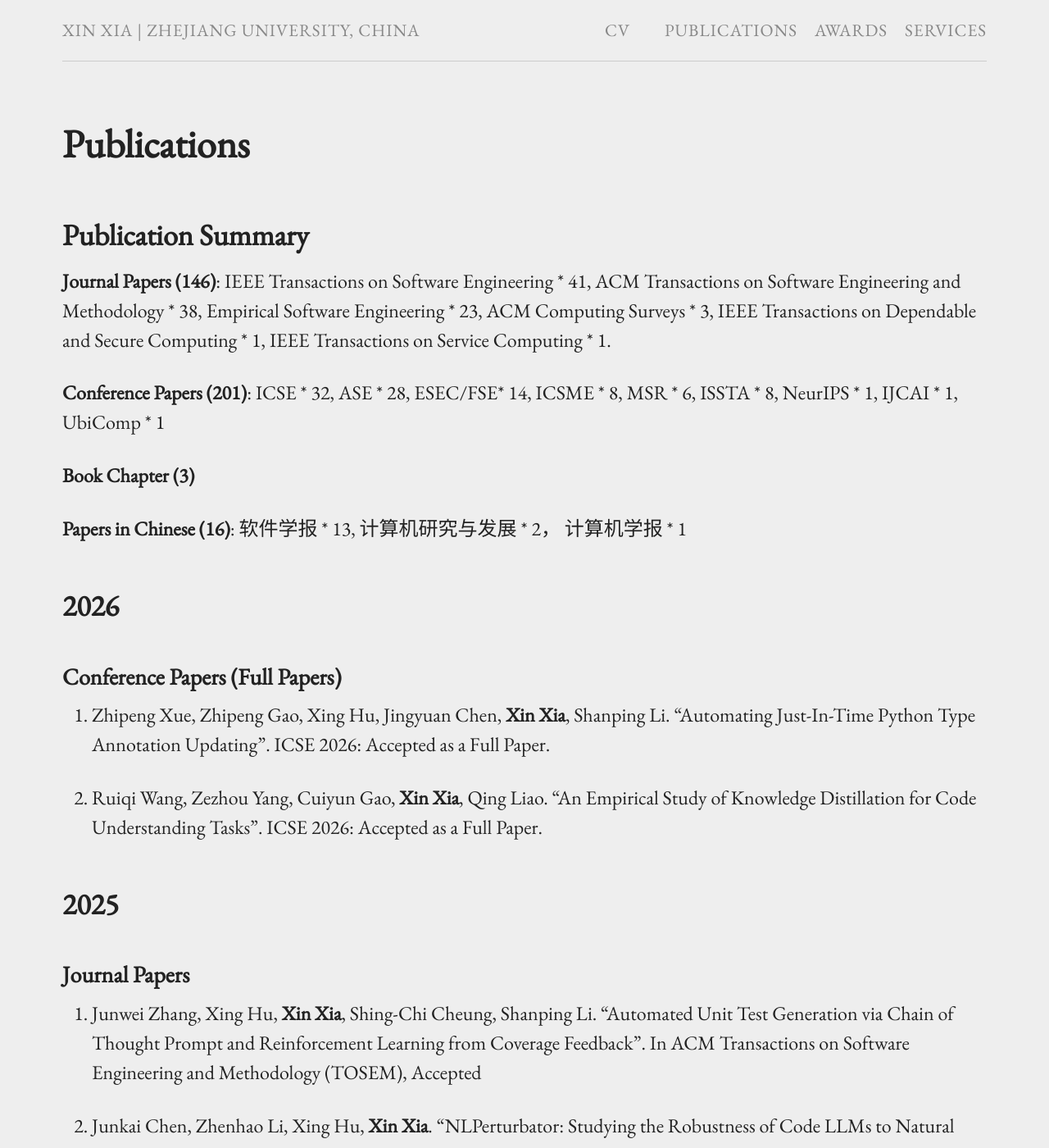
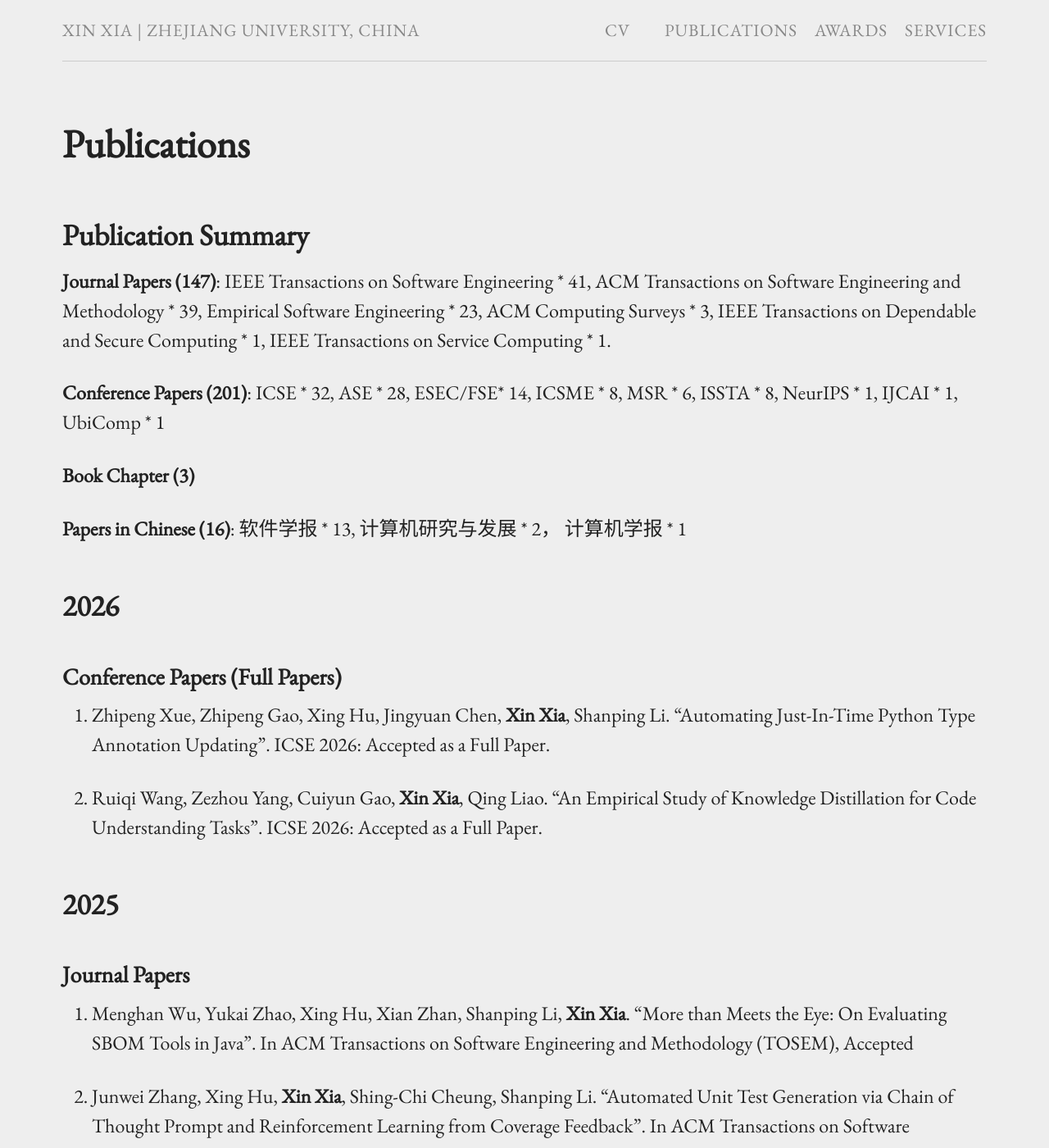
Before and after one commit to xin-xia/xin-xia.github.io, a Jekyll site: the page built from publication.md, in a window 1280 px wide and 1400 px high. Shown: the whole window at 82% size. Built offline with Jekyll 4.4.1, drawn with Linux system fonts in a browser that asks for light colours.

Commit message:
Update publication.md

```diff
--- a/publication.md
+++ b/publication.md
@@ -6,7 +6,7 @@ permalink: /publication/
 
 ## Publication Summary
 
-<strong>Journal Papers (146)</strong>: IEEE Transactions on Software Engineering * 41,  ACM Transactions on Software Engineering and Methodology * 38, Empirical Software Engineering * 23,  ACM Computing Surveys * 3, IEEE  Transactions on Dependable and Secure Computing * 1, IEEE Transactions on Service Computing * 1.
+<strong>Journal Papers (147)</strong>: IEEE Transactions on Software Engineering * 41,  ACM Transactions on Software Engineering and Methodology * 39, Empirical Software Engineering * 23,  ACM Computing Surveys * 3, IEEE  Transactions on Dependable and Secure Computing * 1, IEEE Transactions on Service Computing * 1.
 
 <strong>Conference Papers (201)</strong>: ICSE * 32, ASE * 28, ESEC/FSE* 14, ICSME * 8, MSR * 6,  ISSTA * 8, NeurIPS * 1, IJCAI * 1, UbiComp * 1
 
@@ -27,6 +27,7 @@ permalink: /publication/
 
 ### Journal Papers
 
+147. Menghan Wu, Yukai Zhao, Xing Hu, Xian Zhan, Shanping Li, <strong>Xin Xia</strong>. "More than Meets the Eye: On Evaluating SBOM Tools in Java". In ACM Transactions on Software Engineering and Methodology (TOSEM), Accepted <br />
 
 146. Junwei Zhang, Xing Hu, <strong>Xin Xia</strong>, Shing-Chi Cheung, Shanping Li. "Automated Unit Test Generation via Chain of Thought Prompt and Reinforcement Learning from Coverage Feedback". In ACM Transactions on Software Engineering and Methodology (TOSEM), Accepted <br />
 
```
